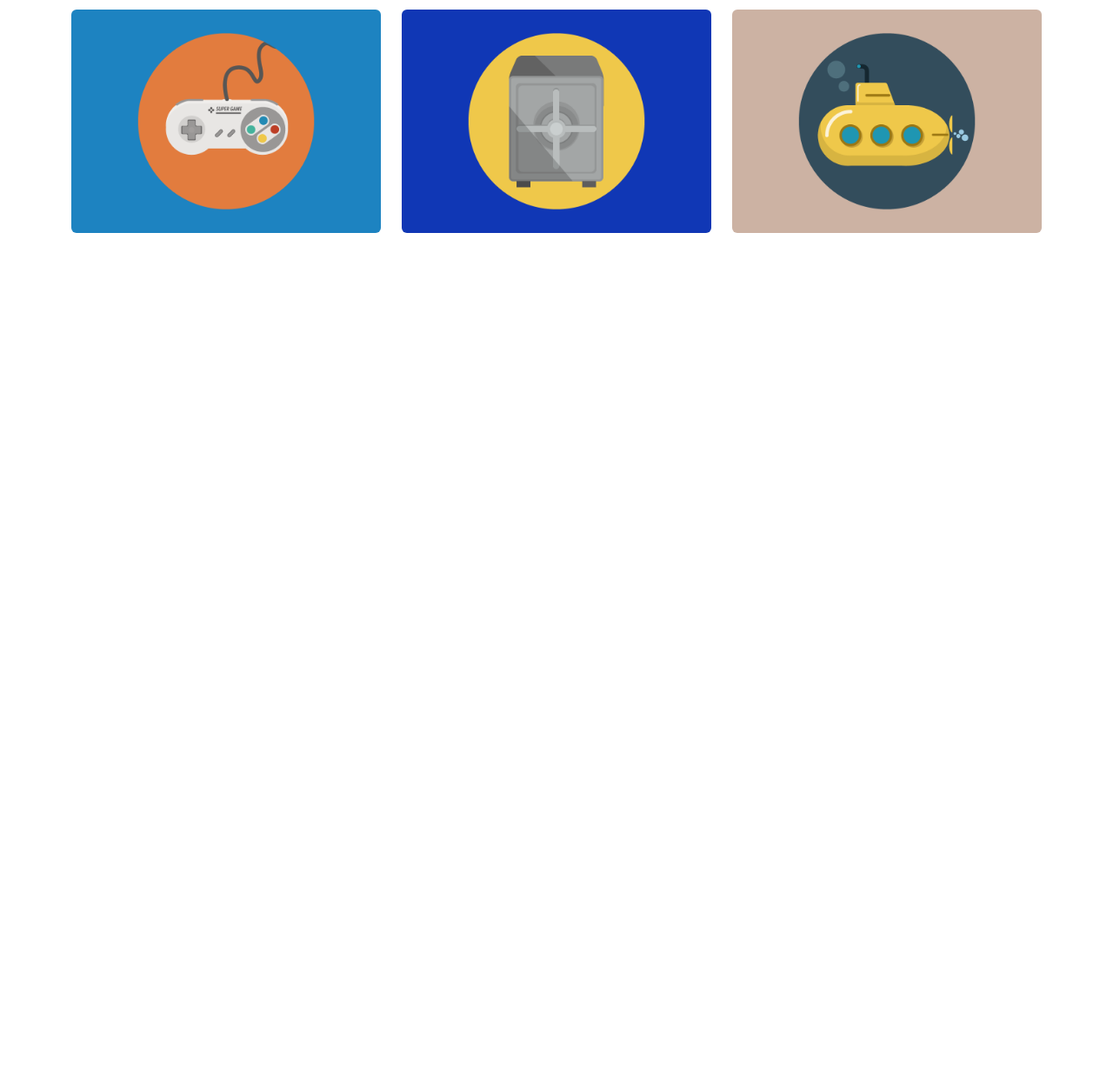
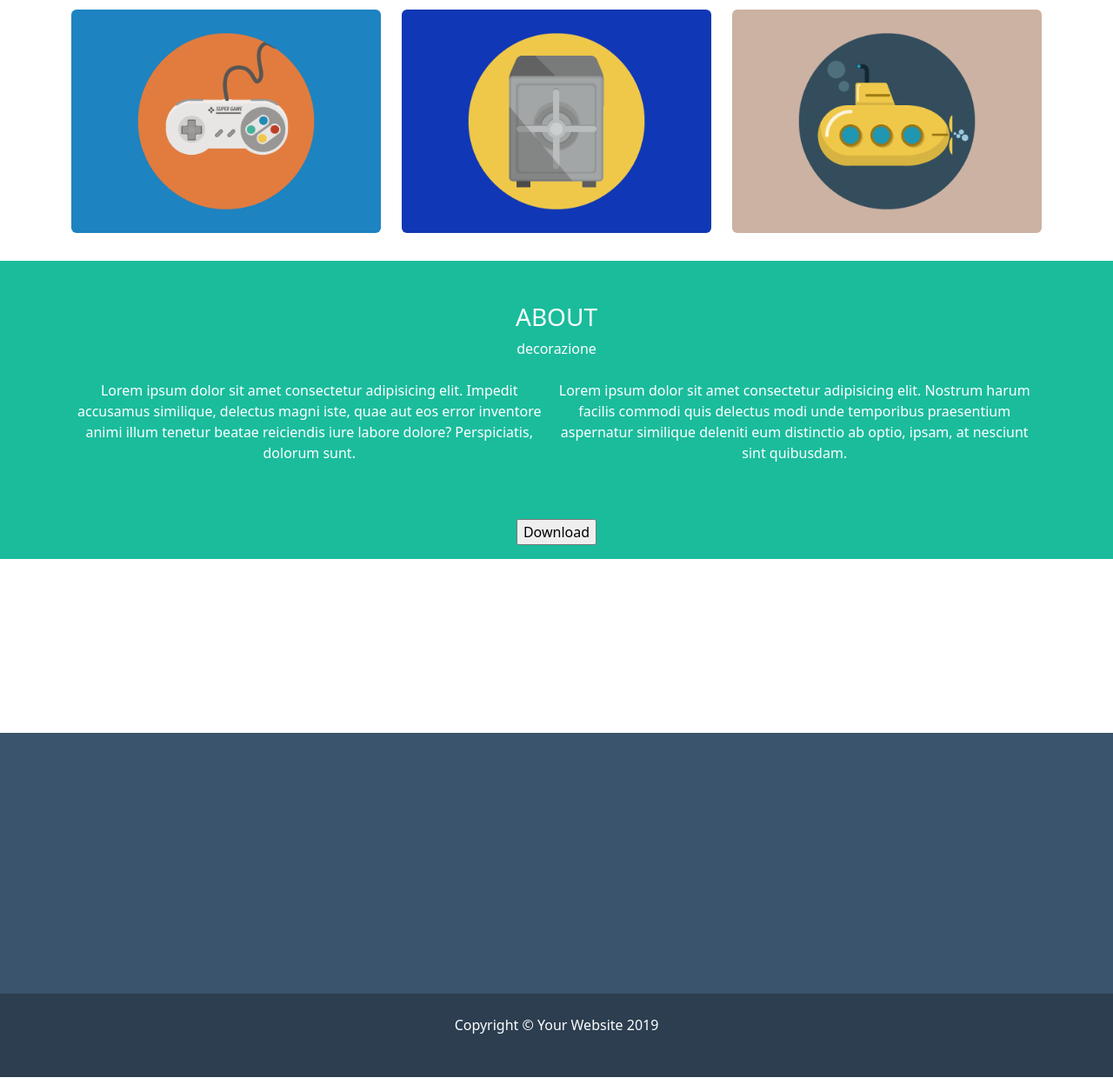
Before and after one commit to DanielMarella/html-css-bootstrap-freelancer, a plain HTML site: page index.html in a window 1280 px wide. Shown: the part 1276-2531 px from the top of the page at 87% size. Before the commit the page ends 1576 px from the top, so only its background shows below. Drawn offline with nearby package versions, Linux system fonts and the light colour scheme.

Commit message:
done about-section, fix some text alignament, add footer

```diff
--- a/css/style.css
+++ b/css/style.css
@@ -12,3 +12,24 @@ header{
     background-color: #1abc9c;
     color: white;
 }
+
+.about{
+    background-color: #1abc9c;
+    color: white;
+}
+
+
+.contact-me{
+    height: 200px;
+    width: 100%;
+}
+
+.location{
+    height: 300px;
+    background-color: #3a546d;
+}
+
+footer{
+    background-color: #2c3e50;
+    color: white;
+}
--- a/index.html
+++ b/index.html
@@ -24,7 +24,7 @@
             <div class="container text-center">
                 <div class="row">
                     <div class="col pt-4 ">
-                        <img src="img/avatar.svg" alt="Avatar Icon" class=" w-50">
+                        <img src="img/avatar.svg" alt="Avatar Icon" class="w-50">
                     </div>
                 </div>
                 <div class="row pt-3">
@@ -53,40 +53,48 @@
                 <h3 class="text-uppercase pt-5">Portfolio</h3>
 
                 <div class="row pt-5">
+
                     <div class="col-12 col-md-6 col-lg-4 mb-3"><img src="img/cabin.png" alt="cabin" class="w-100 rounded"></div>
+
                     <div class="col-12 col-md-6 col-lg-4 mb-3">
                         <img src="img/cake.png" alt="cake" class="w-100 rounded">
                     </div>
+
                     <div class="col-12 col-md-6 col-lg-4 mb-3">
                         <img src="img/circus.png" alt="circus" class="w-100 rounded">
                     </div>
+
                     <div class="col-12 col-md-6 col-lg-4 mb-3">
                         <img src="img/game.png" alt="game" class="w-100 rounded">
                     </div>
+
                     <div class="col-12 col-md-6 col-lg-4 mb-3">
                         <img src="img/safe.png" alt="safe" class="w-100 rounded">
                     </div>
+
                     <div class="col-12 col-md-6 col-lg-4 mb-3 pb-3">
                         <img src="img/submarine.png" alt="submarine" class="w-100 rounded">
                     </div>
+
                 </div>
-
-
-
             </div>
-            <!-- tutto centrato -->
-            <!-- h3 -->
-            <!-- contenitore con linea/stella/linea -->
-            <!-- 6 immagini in colonna -->
-            <!-- tablet vanno in riga a due a due -->
             <!-- desktop vanno in riga a 3 a 3, padding/margin a dx aumenta-->
-
         </section>
 
         <!-- About section -->
-        <section>
-            <!-- background colorato -->
-            <!-- tutto centrato -->
+        <section class="about pb-3">
+            <div class="about-head text-center container pb-4">
+                <h3 class="text-uppercase pt-5">about</h3>
+                <div>decorazione</div>
+            </div>
+            <div class="container text-sm-start text-lg-center d-flex flex-column flex-md-row">
+                <div> <p class="">Lorem ipsum dolor sit amet consectetur adipisicing elit. Impedit accusamus similique, delectus magni iste, quae aut eos error inventore animi illum tenetur beatae reiciendis iure labore dolore? Perspiciatis, dolorum sunt.</p></div>
+                <div><p class="pb-5">Lorem ipsum dolor sit amet consectetur adipisicing elit. Nostrum harum facilis commodi quis delectus modi unde temporibus praesentium aspernatur similique deleniti eum distinctio ab optio, ipsam, at nesciunt sint quibusdam.</p></div>
+            </div>
+
+            <div class="download text-center">
+                <input type="button" value="Download">
+            </div>
             <!-- h3 -->
             <!-- contenitore con linea/stella/linea -->
             <!-- due paragrafi separati in colonna -->
@@ -96,7 +104,7 @@
         </section>
 
         <!-- Contact-me section -->
-        <section>
+        <section class="contact-me">
             <!-- h3 -->
             <!-- contenitore con linea/stella/linea -->
             <!-- testo x4 con linea grigia che divide x3-->
@@ -105,7 +113,7 @@
         </section>
 
         <!-- Location section -->
-        <section>
+        <section class="location">
             <!-- 2 h3 uno sotto l'altro -->
             <!-- spazio -->
             <!-- h3 -->
@@ -117,8 +125,7 @@
     </main>
 
     <footer>
-        <!-- background colorato -->
-        <!-- paragrafo centrato -->
+        <p class="text-center pt-4 pb-5">Copyright &copy; Your Website 2019</p>
     </footer>
 
 
```
